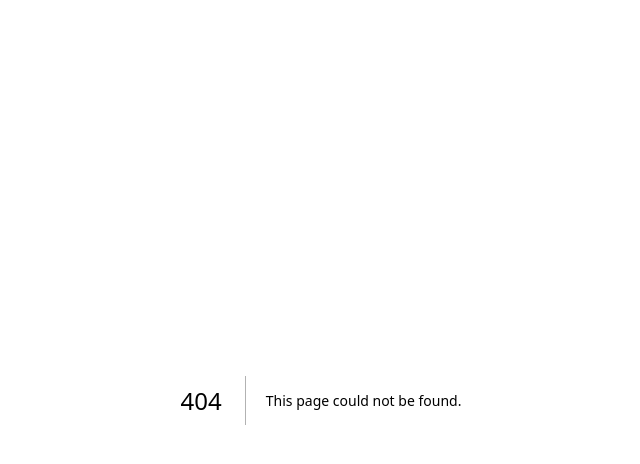
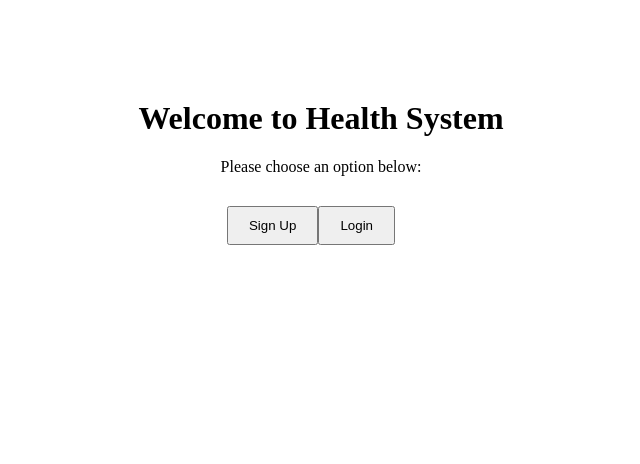
Before and after one commit to Rajan-Okita/medical-app, a Next.js app in the folder health-system/: page / in a window 1280 px wide. Before the commit this address had no page. Shown: the top 464 px of the page, without its empty margins (319-959 px from the left). Built offline with nearby package versions, Linux system fonts and the light colour scheme.

Commit message:
HomePage

```diff
--- /dev/null
+++ b/health-system/src/app/page.js
@@ -0,0 +1,18 @@
+import Link from 'next/link';
+
+export default function HomePage() {
+  return (
+    <div style={{ textAlign: 'center', marginTop: '100px' }}>
+      <h1>Welcome to Health System</h1>
+      <p>Please choose an option below:</p>
+      <div style={{ marginTop: '30px' }}>
+      <Link href="/auth/signup">
+          <button style={{ padding: '10px 20px' }}>Sign Up</button>
+        </Link>
+        <Link href="/auth/login">
+          <button style={{ marginRight: '20px', padding: '10px 20px' }}>Login</button>
+        </Link>
+      </div>
+    </div>
+  );
+}
```
